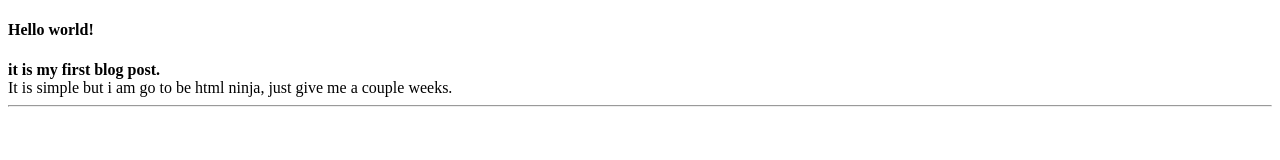
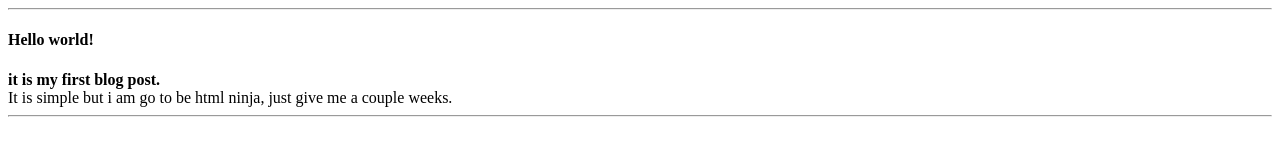
Before and after one commit to IvlevaAnn/IvlevaAnn.github.io, a plain HTML site: page index.html in a window 1280 px wide. Drawn offline with Linux system fonts and the light colour scheme.

Commit message:
Update index.html

```diff
--- a/index.html
+++ b/index.html
@@ -4,9 +4,10 @@
     <title>Ann`s blog</title>
   </head>
   <body>
+    <hr />
     <h4>Hello world!</h4>
     <b>it is my first blog post.</b>
     <br />It is simple but i am go to be html ninja, just give me a couple weeks.
     <hr>
-</dody>
+ </body>
 </html>
```
Lines whose indentation alone changed are shown as unchanged.
